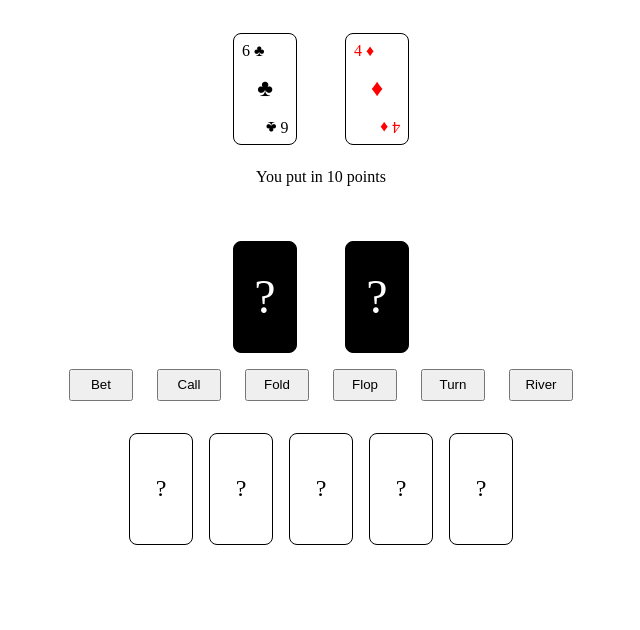
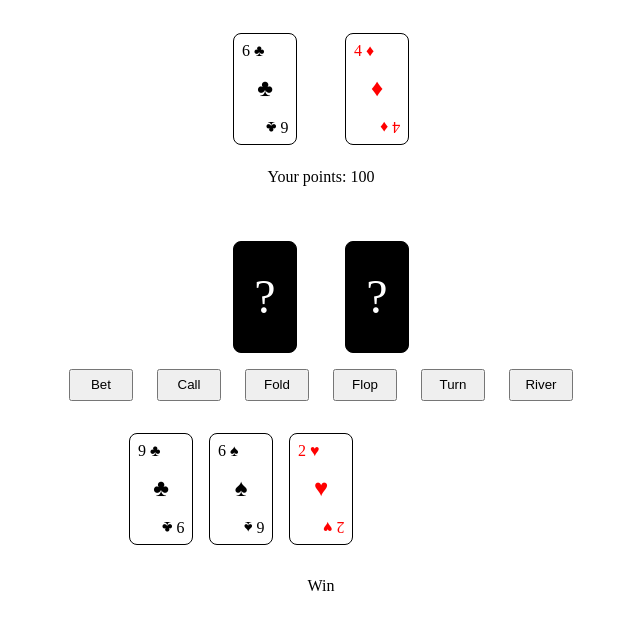
Before and after one commit to peterxu35/Project-1, a plain HTML site: page index.html in a window 1280 px wide. Both pictures are taken after a click on the button "Flop". Shown: the part 50-680 px from the top of the page, without its empty margins (319-959 px from the left). Drawn offline with Linux system fonts and the light colour scheme.

Commit message:
can render cards

```diff
--- a/app.js
+++ b/app.js
@@ -24,7 +24,7 @@
 // deck of cards will be an array of 52 objects with value and suit being the properties
 // player hands = array of objects of your hole cards, with community cards pushed onto it
 // loop through the array to build a new array of the best 5 cards
-
+const card3 = document.querySelector('.container3')
 import Deck from './deck.js'
 const deck = new Deck()
 
@@ -65,28 +65,35 @@ evaluateHand()
 console.log(playerHoleCards)
 
 
+
+
 function dealFlop(){
     let index = Math.floor(Math.random() * deckSize)
-    communityCards.push(deck.splice(index - 1, 1))
+    communityCards.push(deck.cards.splice(index - 1, 1))
     deckSize -= 1
     index = Math.floor(Math.random() * deckSize)
-    communityCards.push(deck.splice(index - 1, 1))
+    communityCards.push(deck.cards.splice(index - 1, 1))
     deckSize -= 1
     index = Math.floor(Math.random() * deckSize)
-    communityCards.push(deck.splice(index - 1, 1))
+    communityCards.push(deck.cards.splice(index - 1, 1))
     deckSize -= 1
+    card3.appendChild(communityCards[0][0].getHTML())
+    card3.appendChild(communityCards[1][0].getHTML())
+    card3.appendChild(communityCards[2][0].getHTML())
 }
 
 function dealTurn(){
     let index = Math.floor(Math.random() * deckSize)
-    communityCards.push(deck.splice(index - 1, 1))
+    communityCards.push(deck.cards.splice(index - 1, 1))
     deckSize -= 1
+    card3.appendChild(communityCards[3][0].getHTML())
 }
 
 function dealRiver() {
     let index = Math.floor(Math.random() * deckSize)
-    communityCards.push(deck.splice(index - 1, 1))
+    communityCards.push(deck.cards.splice(index - 1, 1))
     deckSize -= 1
+    card3.appendChild(communityCards[4][0].getHTML())
 }
 
 //handstrength list:
@@ -116,6 +123,7 @@ function evaluateHand(flushArray) {
         }
     }
     console.log("playerHoleCards", playerHoleCards)
+    console.log("community", communityCards)
     console.log("herexxxx", playerHand)
     console.log("deck", deck)
     console.log("here342", Obj_CardsAndFreq)
@@ -451,21 +459,11 @@ function compare(){
     }
 }
 
-// function getCard() {
-//     const cardDiv = document.createElement('div')
-//     cardDiv.innerText = playerHand[0][0].suit
-// // cardDiv.classList.add("card", this.color)
-//     cardDiv.dataset.value = `${playerHand[0][0].value} ${playerHand[0][0].suit}`
-// return cardDiv
-// }
-
-
-
 const card1 = document.querySelector('.container1')
-card1.appendChild(playerHand[0][0].getHTML())
+card1.appendChild(playerHoleCards[0][0].getHTML())
 
 const card2 = document.querySelector('.container1')
-card1.appendChild(playerHand[1][0].getHTML())
+card1.appendChild(playerHoleCards[1][0].getHTML())
 console.log(evaluateHand())
 
 
@@ -478,24 +476,25 @@ console.log(evaluateHand())
 //const call = document.querySelector('#call')
 //call.addEventListener('click', call)
 
-//const flop = document.querySelector('#flop')
-//flop.addEventListener('click', dealFlop)
+const flop = document.querySelector('#flop')
+flop.addEventListener('click', dealFlop)
 
-//const turn = document.querySelector('#turn')
-//turn.addEventListener('click', dealTurn)
+const turn = document.querySelector('#turn')
+turn.addEventListener('click', dealTurn)
 
-//const river = document.querySelector('#river')
-//river.addEventListener('click', dealRiver)
+const river = document.querySelector('#river')
+river.addEventListener('click', dealRiver)
 
 const text = document.querySelector('.text')
-text.textContent = "lose"
+const text1 = document.querySelector('.text1')
+text.textContent = `Your points: ${playerMoney}`
+
 
 function betMoney(){
-    text.innerHTML = "You put in 10 points"
+    text.textContent = `Your points: ${playerMoney}`
     playerMoney -= 10
     potMoney += 10
 }
-betMoney()
 function fold(){
     botMoney += potMoney
     potMoney = 0
@@ -510,8 +509,8 @@ function call(){
 
 
 
-if (playerMoney == 200){
-    text.textContent = "Congrats you win!"
-} else if (botMoney == 200){
-    text.textContent = "No more money :("
-}
+// if (playerMoney == 200){
+//     text.textContent = "Congrats you win!"
+// } else if (botMoney == 200){
+//     text.textContent = "No more money :("
+// }
--- a/index.html
+++ b/index.html
@@ -34,12 +34,14 @@
     </div>
 
     <div class="container3">
+        <!-- <div class="community-card card">?</div>
         <div class="community-card card">?</div>
         <div class="community-card card">?</div>
         <div class="community-card card">?</div>
-        <div class="community-card card">?</div>
-        <div class="community-card card">?</div>
+        <div class="community-card card">?</div> -->
     </div>
-
+    <footer>
+        <div class="text1">Win</div>
+    </footer>
 </body>
 </html>
--- a/style.css
+++ b/style.css
@@ -7,6 +7,11 @@ header {
     text-align: center;
 }
 
+footer {
+    margin: 0;
+    text-align: center;
+    padding-top: 2rem;
+}
 .container1 {
     margin: 0;
     display: grid;
```
